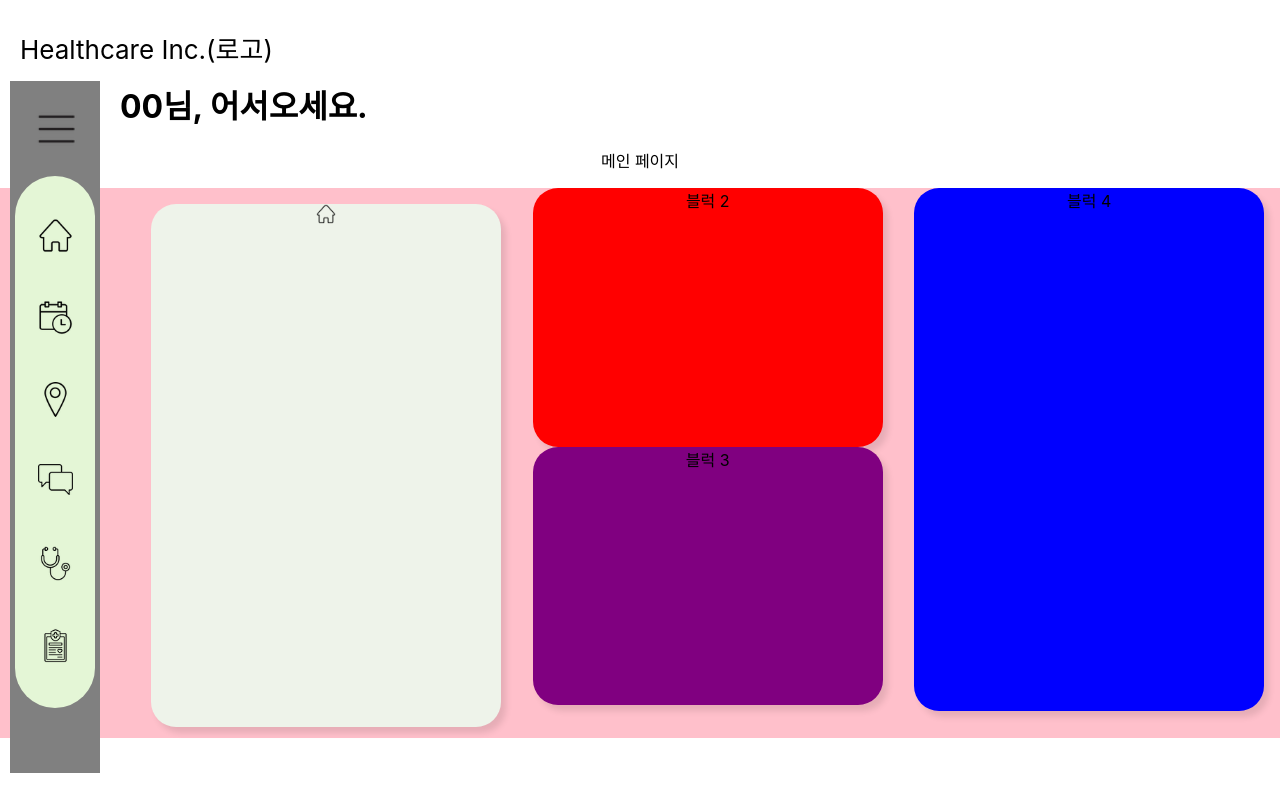
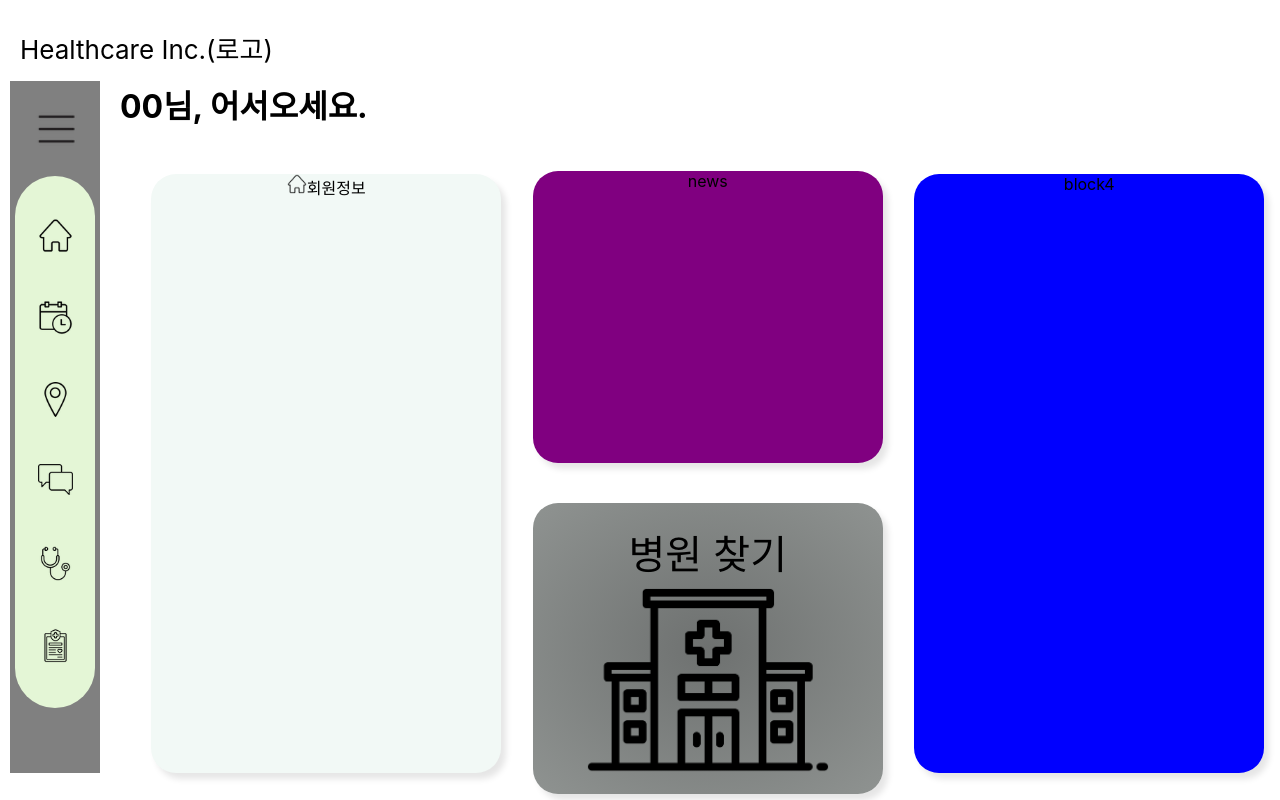
Before and after one commit to minzero31/codeit-2024-summer-project, a React (Create React App) app: page / in a window 1280 px wide. Built offline with nearby package versions, Linux system fonts and the light colour scheme.

Commit message:
home 페이지의 블록 만들기

```diff
--- a/src/components/Home.css
+++ b/src/components/Home.css
@@ -1,5 +1,3 @@
-div {
-}
 
 h1 {
     text-align: left;
@@ -11,8 +9,7 @@ main {
     display: flex;
     flex-direction: row;
     //column-count: 4;
-    height: 550px;
-    background-color: pink;
+    height: 640px;
 }
 
 .para0 {
@@ -21,12 +18,16 @@ main {
 
 .para1, .para2, .para3 {
     width: 33%;
+    padding-top: 10px;
 }
 
 .para1 {
 }
 .para2 {
+    //background-color: black;
+    padding-top: 7px;
 }
+
 .para3 {
 }
 
@@ -35,26 +36,40 @@ section {
     border-radius: 25px;
     width: 350px;
     margin: 0px auto; /*para 내에서 중앙정렬*/
+    transition: all 0.3s ease-out;
+}
+section:hover {
+    transform: translateY(-4px);
+
 }
 
 .block1 {
-    background-color: #EEF3EA;
+    background-color: #F2F9F6;
     height:95%;
 }
-
 #usrImg {
     height: 20px;
     width: auto;
 }
 
 .block2 {
-    background-color: red;
-    height: 47%;
+    background-color: purple;
+    height: 46%;
+    margin-bottom: 20px;
 }
+
 .block3 {
-    background-color: purple;
-    height: 47%;
+    background: radial-gradient(#6E7170, #8F9391);
+    height: 46%;
 }
+#b3txt {
+    padding: 20px 0px 0px;
+    font-size: 40px;
+}
+#hosPic {
+    margin-top: 5px;
+}
+
 .block4 {
     background-color: blue;
     height: 95%;
--- a/src/components/Home.js
+++ b/src/components/Home.js
@@ -6,7 +6,6 @@ const Home = () => {
     <>
         <div>
           <h1>00님, 어서오세요.</h1>
-          <p>메인 페이지</p>
         </div>
         <main>
             <div className='para0'>
@@ -14,19 +13,19 @@ const Home = () => {
             </div>
             <div className='para1'>
                 <section className='block1'>
-                    <p><img id='usrImg' src="images/home2_icon.png" alt="Home" /></p>
+                    <p><img id='usrImg' src="images/home2_icon.png" alt="Home" />회원정보</p>
                 </section>
             </div>
             <div className='para2'>
                 <section className='block2'>
-                    블럭 2
+                    <p>news</p>
                 </section>
                 <section className='block3'>
-                    블럭 3
+                    <p id='b3txt'>병원 찾기<img id='hosPic' src='images/hospital_icon.png' alt='pic of hospital icon'/></p>
                 </section>
             </div>
             <div className='para3'>
-                <section className='block4'>블럭 4</section>
+                <section className='block4'><p>block4</p></section>
             </div>
         </main>
     </>
```
Also changed, not shown: public/images/hospital_icon.png (added).
